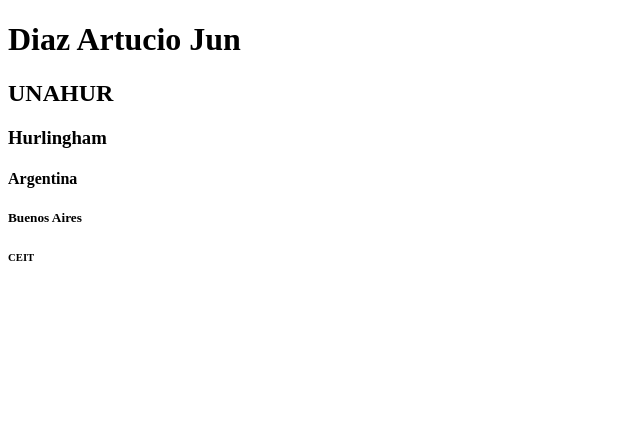
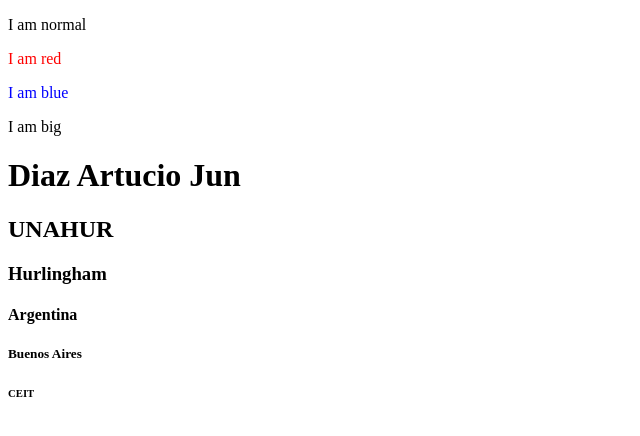
Before and after one commit to j-diazar/Devops, a plain HTML site: page index.html in a window 1280 px wide. Shown: the whole page, without its empty margins (0-640 px from the left). Drawn offline with Linux system fonts and the light colour scheme.

Commit message:
modified the color

```diff
--- a/index.html
+++ b/index.html
@@ -1,6 +1,11 @@
 <!DOCTYPE html>
 <html>
 <body>
+
+<p>I am normal</p>
+<p style="color:red;">I am red</p>
+<p style="color:blue;">I am blue</p>
+<p style="font=size:50px;">I am big</p>
 
 <h1>Diaz Artucio Jun</h1>
 <h2>UNAHUR</h2>
```
